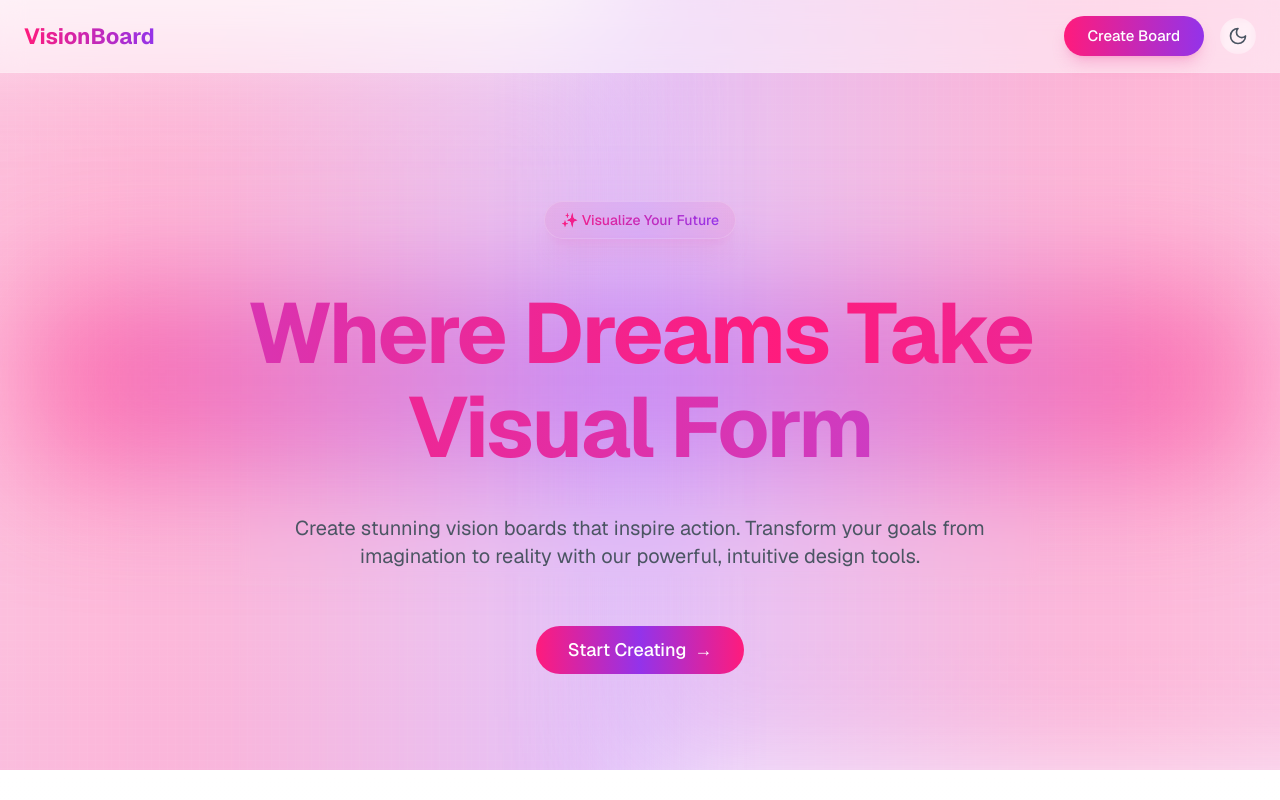
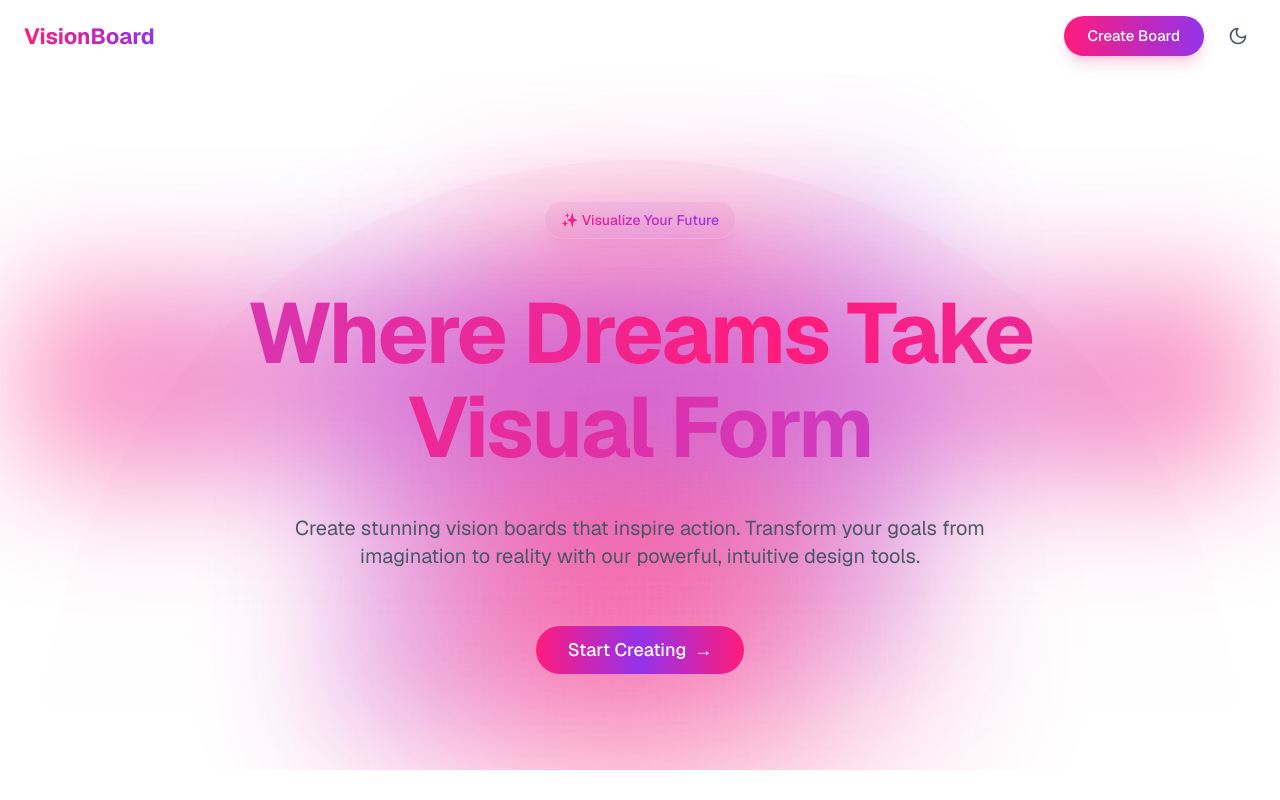
Before and after one commit to zaktech96/vsionboard, a Next.js app: page / in a window 1280 px wide. Shown: the top 800 px of the page. Built offline with nearby package versions, Linux system fonts and the light colour scheme.

Commit message:
restyled hero section of landing page adding circular effect

```diff
--- a/components/landing-page.tsx
+++ b/components/landing-page.tsx
@@ -19,22 +19,38 @@ export function LandingPage() {
     <div className="flex flex-col min-h-screen relative overflow-hidden">
       {/* Enhanced background effects */}
       <div className="fixed inset-0 -z-10 h-full w-full">
-        {/* Primary gradient background */}
-        <div className="absolute inset-0 bg-gradient-to-b from-pink-50 via-white to-purple-50
-                        dark:from-gray-950 dark:via-gray-900 dark:to-gray-950" />
+        {/* Primary gradient background - more subtle */}
+        <div className="absolute inset-0 bg-white dark:bg-gray-950" />
 
-        {/* Animated gradient blobs */}
-        <div className="absolute top-0 -left-1/4 w-[1000px] h-[1000px] rotate-[225deg] animate-blob">
+        {/* Centered circular gradient */}
+        <div className="absolute top-[20%] left-1/2 -translate-x-1/2
+                        w-[1200px] h-[1200px] rounded-full
+                        bg-gradient-to-b from-pink-50 via-white to-purple-50
+                        dark:from-gray-900 dark:via-gray-900 dark:to-gray-950
+                        opacity-60" />
+
+        {/* Circular gradient overlays - more concentrated */}
+        <div className="absolute top-[30%] left-1/2 -translate-x-1/2
+                        w-[800px] h-[800px] rounded-full
+                        bg-[radial-gradient(circle_at_center,#FF1B7C_0%,transparent_70%)]
+                        opacity-30 blur-3xl" />
+        <div className="absolute top-[25%] left-1/2 -translate-x-1/2
+                        w-[600px] h-[600px] rounded-full
+                        bg-[radial-gradient(circle_at_center,purple_0%,transparent_70%)]
+                        opacity-25 blur-3xl animate-pulse-slow" />
+
+        {/* Animated blobs - more contained */}
+        <div className="absolute top-[20%] left-[35%] w-[500px] h-[500px] rotate-[225deg] animate-blob">
           <div className="absolute w-full h-full bg-gradient-to-r from-pink-400 via-[#FF1B7C] to-purple-500
                           opacity-30 dark:opacity-20 blur-3xl" />
         </div>
-        <div className="absolute bottom-0 -right-1/4 w-[1000px] h-[1000px] rotate-45 animate-blob animation-delay-2000">
+        <div className="absolute top-[30%] right-[35%] w-[500px] h-[500px] rotate-45 animate-blob animation-delay-2000">
           <div className="absolute w-full h-full bg-gradient-to-r from-purple-500 via-[#FF1B7C] to-pink-400
                           opacity-30 dark:opacity-20 blur-3xl" />
         </div>
 
-        {/* Noise texture */}
-        <div className="absolute inset-0 bg-grid-small-white/[0.2] dark:bg-grid-small-white/[0.05] opacity-100" />
+        {/* Noise texture - more subtle */}
+        <div className="absolute inset-0 bg-grid-small-white/[0.15] dark:bg-grid-small-white/[0.03] opacity-100" />
       </div>
 
       {/* Glassmorphism header */}
--- a/tailwind.config.ts
+++ b/tailwind.config.ts
@@ -148,6 +148,10 @@ const config: Config = {
             transform: 'translate(-20px, 20px) scale(0.9)',
           },
         },
+        'pulse-slow': {
+          '0%, 100%': { opacity: '0.2' },
+          '50%': { opacity: '0.15' }
+        },
       },
       animation: {
         'logo-cloud': 'logo-cloud 30s linear infinite', // Adjust duration and timing as needed for your design.
@@ -162,6 +166,7 @@ const config: Config = {
         'float': 'float 6s ease-in-out infinite',    // Faster than 8s
         'fade-in': 'fade-in 0.7s ease-out forwards', // Slightly faster fade-in
         blob: 'blob 8s infinite',                  // Faster than 12s
+        'pulse-slow': 'pulse-slow 8s ease-in-out infinite',
       },
     },
   },
```
